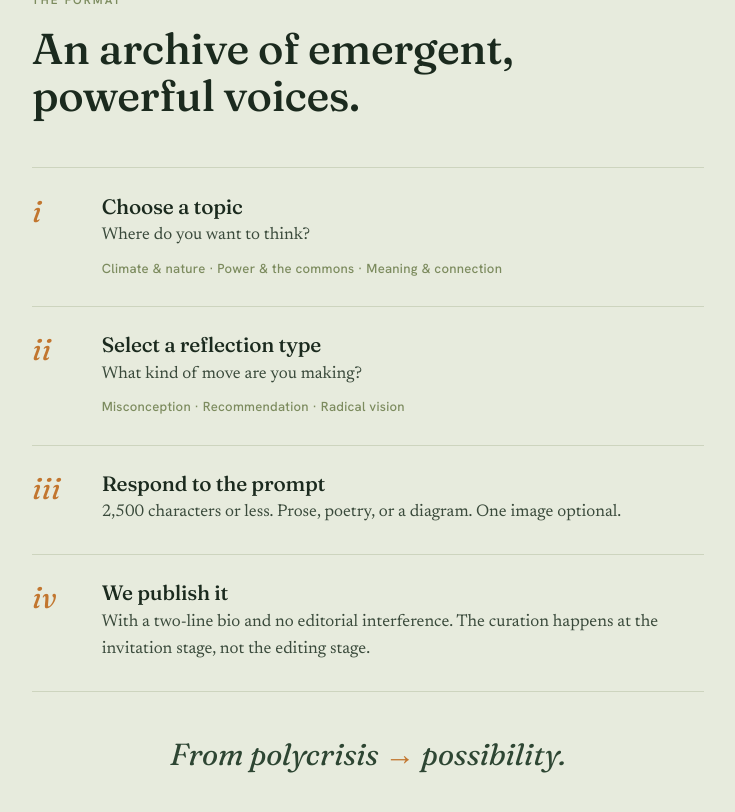
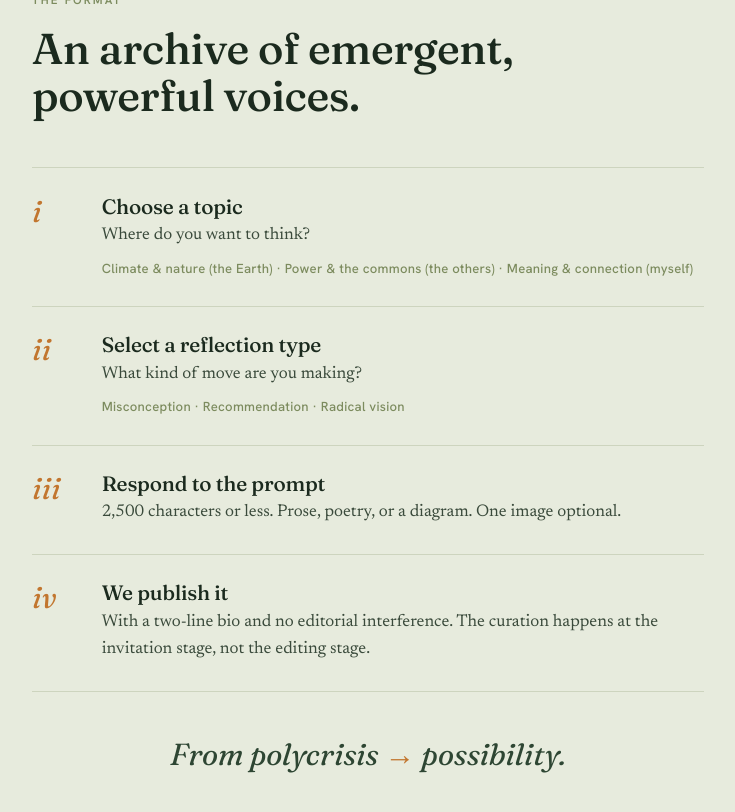
Before and after one commit to valentina-rm/understory, a Jekyll site: the page built from index.html, in a window 1280 px wide and 900 px high, scrolled down 2086 px. Shown: the top 812 px of the window, without its empty margins (272-1007 px from the left). Built offline with Jekyll 4.4.1, drawn with Linux system fonts in a browser that asks for light colours.

Commit message:
topics detail

```diff
--- a/index.html
+++ b/index.html
@@ -83,7 +83,7 @@ description: "A curated intellectual commons exploring our bonds with the earth,
         <div>
           <h3>Choose a topic</h3>
           <p>Where do you want to think?</p>
-          <p class="detail">Climate &amp; nature · Power &amp; the commons · Meaning &amp; connection</p>
+          <p class="detail">Climate &amp; nature (the Earth) · Power &amp; the commons (the others) · Meaning &amp; connection (myself)</p>
         </div>
       </div>
       <div class="step">
```
